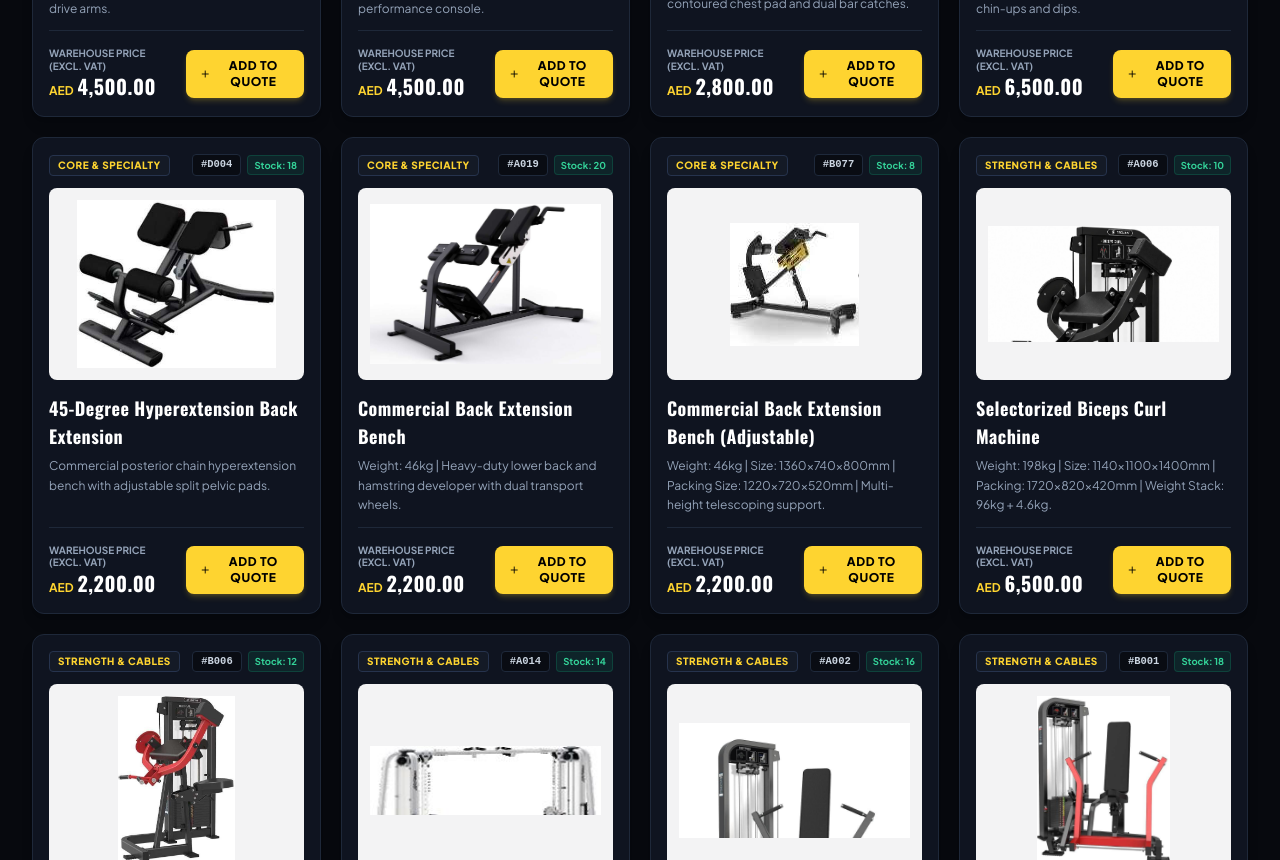
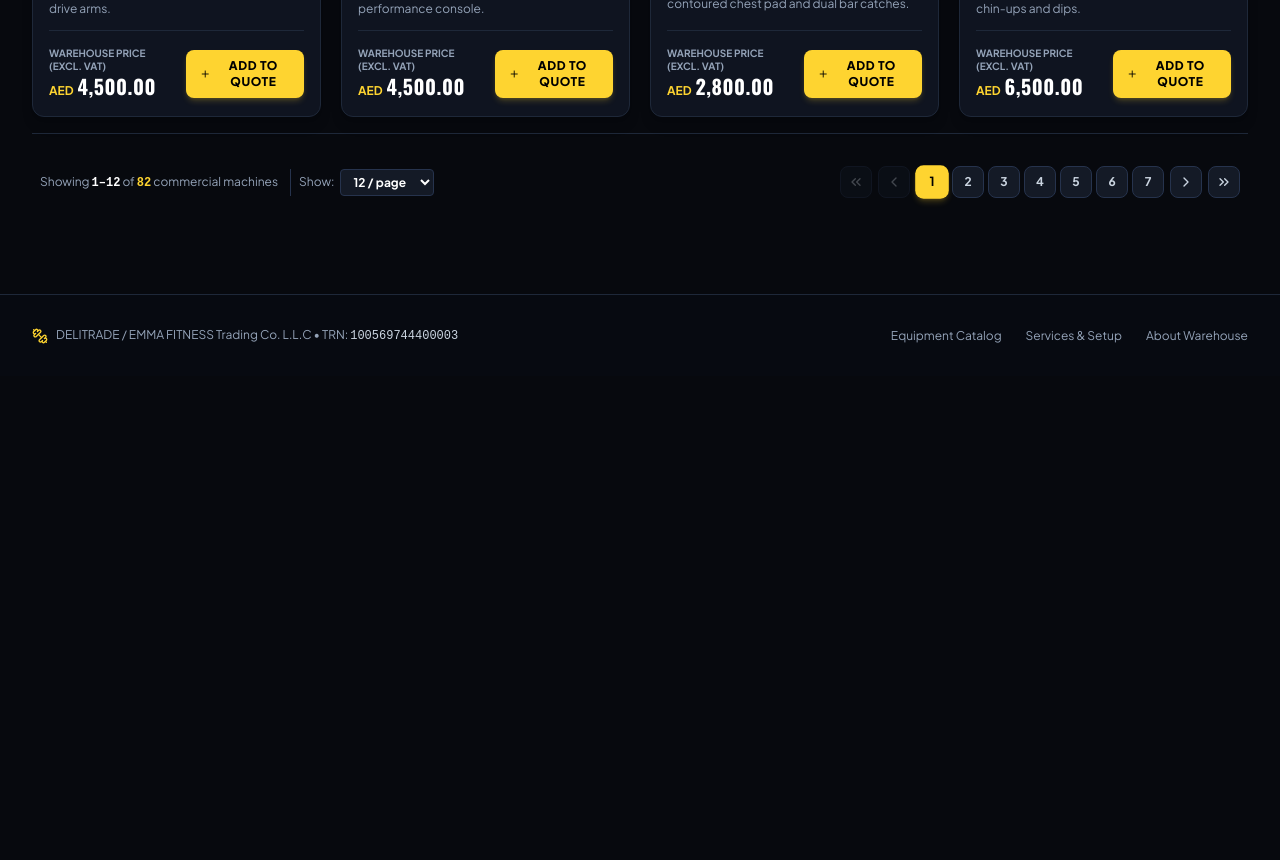
Before and after one commit to arshadrahiman/deligo_trade, a React (Vite) app: page / in a window 1280 px wide. Shown: the part 1940-2800 px from the top of the page. After the commit the page ends 2316 px from the top, so only its background shows below. Built offline with nearby package versions, Linux system fonts and the light colour scheme.

Commit message:
feat: add responsive pagination for product listings in client and admin side

```diff
--- a/src/App.jsx
+++ b/src/App.jsx
@@ -1,4 +1,4 @@
-import React, { useState, useRef } from 'react';
+import React, { useState, useRef, useEffect } from 'react';
 import { useApp } from './context/AppContext';
 import TopTicker from './components/TopTicker';
 import Navbar from './components/Navbar';
@@ -6,6 +6,7 @@ import Pillars from './components/Pillars';
 import SearchBar from './components/SearchBar';
 import CategoryTabs from './components/CategoryTabs';
 import ProductCard from './components/ProductCard';
+import Pagination from './components/Pagination';
 import FloatingCartDock from './components/FloatingCartDock';
 import CartDrawer from './components/CartDrawer';
 import QuotationInvoicePage from './components/QuotationInvoicePage';
@@ -32,6 +33,15 @@ export default function App() {
   const [isCartOpen, setIsCartOpen] = useState(false);
   const productsGridRef = useRef(null);
 
+  // Pagination State
+  const [productPage, setProductPage] = useState(1);
+  const [itemsPerPage, setItemsPerPage] = useState(12);
+
+  // Reset page when category or search changes
+  useEffect(() => {
+    setProductPage(1);
+  }, [selectedCategory, searchQuery]);
+
   // Filter products by category and search
   const displayedProducts = products.filter((p) => {
     const matchesCategory =
@@ -45,6 +55,19 @@ export default function App() {
 
     return matchesCategory && matchesSearch;
   });
+
+  // Calculate paginated products
+  const totalPages = Math.max(1, Math.ceil(displayedProducts.length / itemsPerPage));
+  const validPage = Math.min(productPage, totalPages);
+  const startIndex = (validPage - 1) * itemsPerPage;
+  const paginatedProducts = displayedProducts.slice(startIndex, startIndex + itemsPerPage);
+
+  const handlePageChange = (newPage) => {
+    setProductPage(newPage);
+    if (productsGridRef.current) {
+      productsGridRef.current.scrollIntoView({ behavior: 'smooth' });
+    }
+  };
 
   const handleScrollToProducts = () => {
     if (productsGridRef.current) {
@@ -85,7 +108,7 @@ export default function App() {
                 <CategoryTabs />
 
                 {/* Products Count Header */}
-                <div className="flex items-center justify-between text-xs text-slate-400 py-1 border-b border-[#1E2839]">
+                <div className="flex flex-wrap items-center justify-between text-xs text-slate-400 py-1 border-b border-[#1E2839] gap-2">
                   <span className="font-bold uppercase tracking-wider text-slate-300">
                     Commercial Warehouse Stock ({displayedProducts.length} Machines)
                   </span>
@@ -108,8 +131,9 @@ export default function App() {
                     </button>
                   </div>
                 ) : (
+                  <>
                     <div className="grid grid-cols-1 sm:grid-cols-2 lg:grid-cols-3 xl:grid-cols-4 gap-4 sm:gap-5 pt-2">
-                    {displayedProducts.map((p) => {
+                      {paginatedProducts.map((p) => {
                         const inCartQty = cart[p.code]?.quantity || 0;
                         return (
                           <ProductCard
@@ -122,6 +146,20 @@ export default function App() {
                         );
                       })}
                     </div>
+
+                    {/* Pagination Bar */}
+                    <div className="pt-4 border-t border-[#1E2839]">
+                      <Pagination
+                        currentPage={validPage}
+                        totalItems={displayedProducts.length}
+                        itemsPerPage={itemsPerPage}
+                        onPageChange={handlePageChange}
+                        onItemsPerPageChange={setItemsPerPage}
+                        perPageOptions={[12, 24, 48]}
+                        itemLabel="commercial machines"
+                      />
+                    </div>
+                  </>
                 )}
               </div>
             )}
--- /dev/null
+++ b/src/components/Pagination.jsx
@@ -0,0 +1,149 @@
+import React from 'react';
+import { ChevronLeft, ChevronRight, ChevronsLeft, ChevronsRight } from 'lucide-react';
+
+export default function Pagination({
+  currentPage = 1,
+  totalItems = 0,
+  itemsPerPage = 12,
+  onPageChange,
+  onItemsPerPageChange,
+  perPageOptions = [12, 24, 48],
+  itemLabel = 'products',
+}) {
+  const totalPages = Math.max(1, Math.ceil(totalItems / itemsPerPage));
+
+  if (totalItems === 0) return null;
+
+  const startIndex = (currentPage - 1) * itemsPerPage + 1;
+  const endIndex = Math.min(totalItems, currentPage * itemsPerPage);
+
+  // Generate page numbers with smart ellipsis
+  const getPageNumbers = () => {
+    if (totalPages <= 7) {
+      return Array.from({ length: totalPages }, (_, i) => i + 1);
+    }
+
+    if (currentPage <= 4) {
+      return [1, 2, 3, 4, 5, '...', totalPages];
+    }
+
+    if (currentPage >= totalPages - 3) {
+      return [1, '...', totalPages - 4, totalPages - 3, totalPages - 2, totalPages - 1, totalPages];
+    }
+
+    return [1, '...', currentPage - 1, currentPage, currentPage + 1, '...', totalPages];
+  };
+
+  const pages = getPageNumbers();
+
+  return (
+    <div className="w-full flex flex-col sm:flex-row items-center justify-between gap-4 py-4 px-2 select-none">
+      {/* Left: Summary and Per Page Selector */}
+      <div className="flex flex-wrap items-center justify-center sm:justify-start gap-3 text-xs text-slate-400">
+        <div>
+          Showing{' '}
+          <span className="font-mono font-bold text-white">
+            {startIndex}–{endIndex}
+          </span>{' '}
+          of <span className="font-mono font-bold text-[#FED430]">{totalItems}</span> {itemLabel}
+        </div>
+
+        {onItemsPerPageChange && perPageOptions.length > 0 && (
+          <div className="flex items-center gap-1.5 pl-2 sm:border-l border-[#26334D]">
+            <span>Show:</span>
+            <select
+              value={itemsPerPage}
+              onChange={(e) => {
+                onItemsPerPageChange(Number(e.target.value));
+                onPageChange(1);
+              }}
+              className="bg-[#141A26] border border-[#26334D] text-white text-xs rounded px-2 py-1 focus:outline-none focus:border-[#FED430] cursor-pointer font-bold"
+            >
+              {perPageOptions.map((opt) => (
+                <option key={opt} value={opt}>
+                  {opt} / page
+                </option>
+              ))}
+            </select>
+          </div>
+        )}
+      </div>
+
+      {/* Right: Page Navigation Buttons */}
+      {totalPages > 1 && (
+        <div className="flex items-center gap-1.5 flex-wrap justify-center">
+          {/* First Page */}
+          <button
+            onClick={() => onPageChange(1)}
+            disabled={currentPage === 1}
+            className="w-8 h-8 rounded-lg bg-[#141A26] border border-[#26334D] text-slate-300 hover:text-white hover:border-[#FED430]/50 disabled:opacity-30 disabled:pointer-events-none flex items-center justify-center transition-colors"
+            title="First Page"
+          >
+            <ChevronsLeft className="w-4 h-4" />
+          </button>
+
+          {/* Prev Page */}
+          <button
+            onClick={() => onPageChange(Math.max(1, currentPage - 1))}
+            disabled={currentPage === 1}
+            className="w-8 h-8 rounded-lg bg-[#141A26] border border-[#26334D] text-slate-300 hover:text-white hover:border-[#FED430]/50 disabled:opacity-30 disabled:pointer-events-none flex items-center justify-center transition-colors"
+            title="Previous Page"
+          >
+            <ChevronLeft className="w-4 h-4" />
+          </button>
+
+          {/* Numbered Page Buttons */}
+          <div className="flex items-center gap-1">
+            {pages.map((p, idx) => {
+              if (p === '...') {
+                return (
+                  <span
+                    key={`ellipsis-${idx}`}
+                    className="w-8 text-center text-slate-500 font-bold text-xs"
+                  >
+                    •••
+                  </span>
+                );
+              }
+
+              const isCurrent = p === currentPage;
+              return (
+                <button
+                  key={p}
+                  onClick={() => onPageChange(p)}
+                  className={`w-8 h-8 rounded-lg text-xs font-bold transition-all ${
+                    isCurrent
+                      ? 'bg-[#FED430] text-black font-black shadow-md shadow-[#FED430]/20 scale-105'
+                      : 'bg-[#141A26] border border-[#26334D] text-slate-300 hover:bg-[#1E2839] hover:text-white hover:border-[#FED430]/40'
+                  }`}
+                >
+                  {p}
+                </button>
+              );
+            })}
+          </div>
+
+          {/* Next Page */}
+          <button
+            onClick={() => onPageChange(Math.min(totalPages, currentPage + 1))}
+            disabled={currentPage === totalPages}
+            className="w-8 h-8 rounded-lg bg-[#141A26] border border-[#26334D] text-slate-300 hover:text-white hover:border-[#FED430]/50 disabled:opacity-30 disabled:pointer-events-none flex items-center justify-center transition-colors"
+            title="Next Page"
+          >
+            <ChevronRight className="w-4 h-4" />
+          </button>
+
+          {/* Last Page */}
+          <button
+            onClick={() => onPageChange(totalPages)}
+            disabled={currentPage === totalPages}
+            className="w-8 h-8 rounded-lg bg-[#141A26] border border-[#26334D] text-slate-300 hover:text-white hover:border-[#FED430]/50 disabled:opacity-30 disabled:pointer-events-none flex items-center justify-center transition-colors"
+            title="Last Page"
+          >
+            <ChevronsRight className="w-4 h-4" />
+          </button>
+        </div>
+      )}
+    </div>
+  );
+}
```
Also changed, not shown: src/components/AdminPortal.jsx (+33 -4 lines), 1 other file (tests, documents, lock files or other folders). Lines whose indentation alone changed are shown as unchanged.
